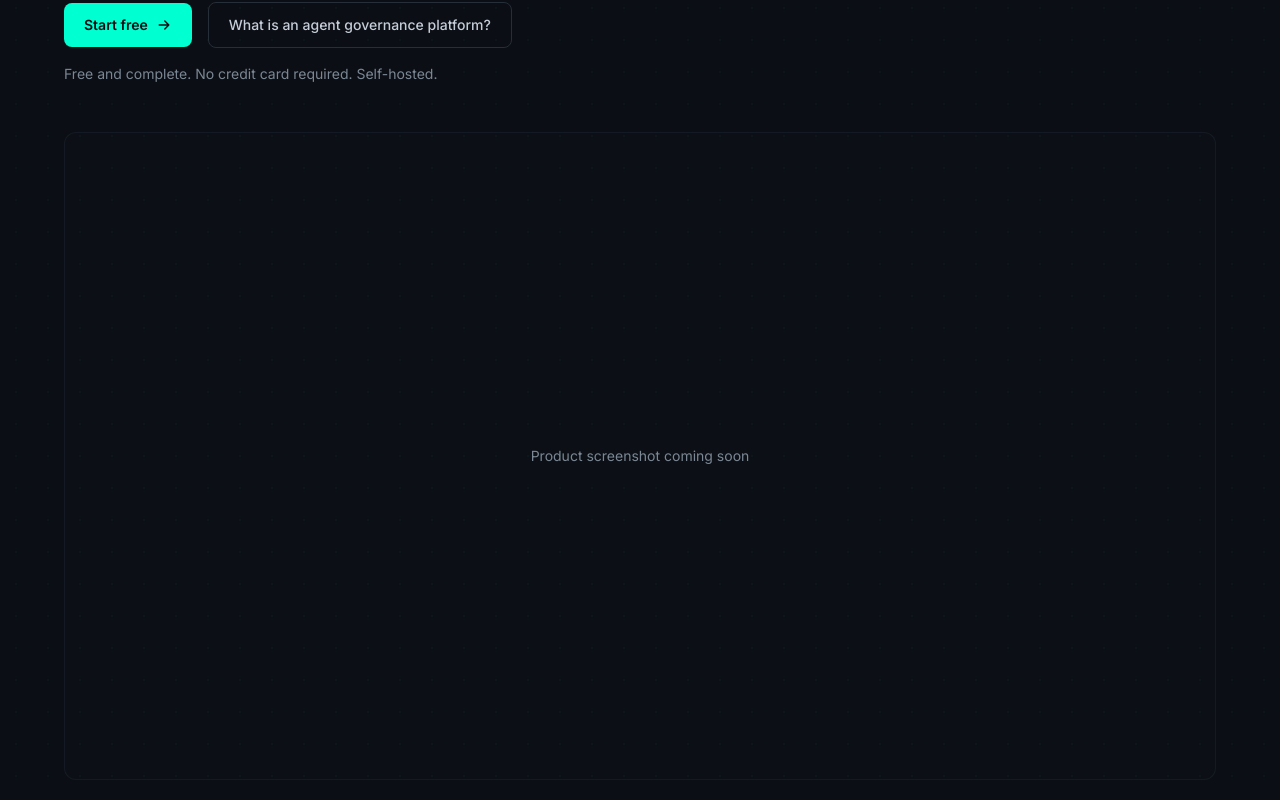
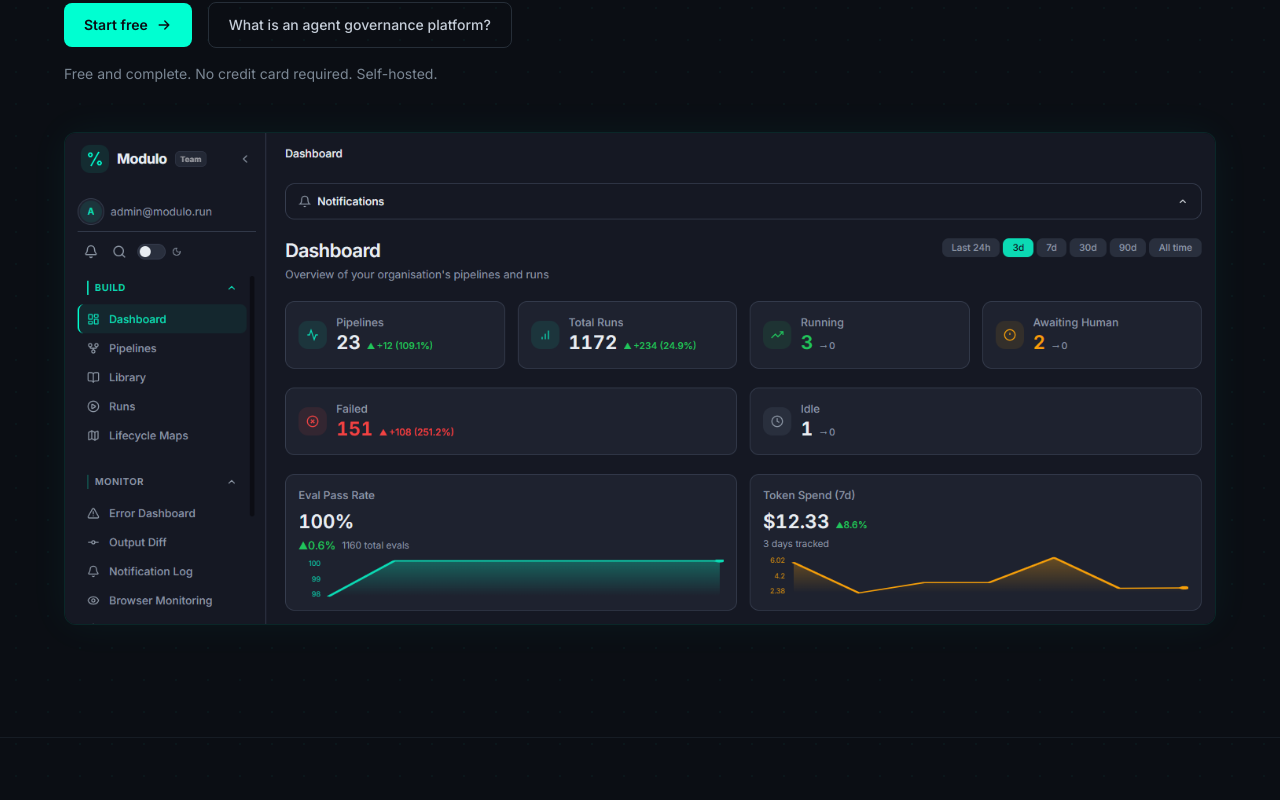
Before and after one commit to farnalabs/moduloplatform-website, a Vue app: page / in a window 1280 px wide. Shown: the part 520-1320 px from the top of the page. Built offline with nearby package versions, Linux system fonts and the light colour scheme.

Commit message:
feat(hero): show dashboard screenshot in hero

```diff
--- a/src/components/HeroSection.vue
+++ b/src/components/HeroSection.vue
@@ -49,7 +49,9 @@ import { APP_URL } from '@/config'
       <p class="mt-4 text-sm text-ink-300">
         Free and complete. No credit card required. Self-hosted.
       </p>
-      <div class="mx-auto mt-12 flex aspect-[16/9] min-h-[280px] items-center justify-center rounded-xl border border-ink-700/50 bg-ink-800/30"><span class="text-sm text-ink-300">Product screenshot coming soon</span></div>
+      <div class="mx-auto mt-12 w-full overflow-hidden rounded-xl border border-teal-500/10 bg-ink-900 shadow-[0_0_40px_rgba(0,255,209,0.05)]">
+        <img src="/dashboard-screenshot.png" alt="Modulo dashboard showing pipelines, runs, and spend overview" class="w-full" />
+      </div>
     </div>
   </section>
 </template>
```
Also changed, not shown: public/dashboard-screenshot.png (added).
